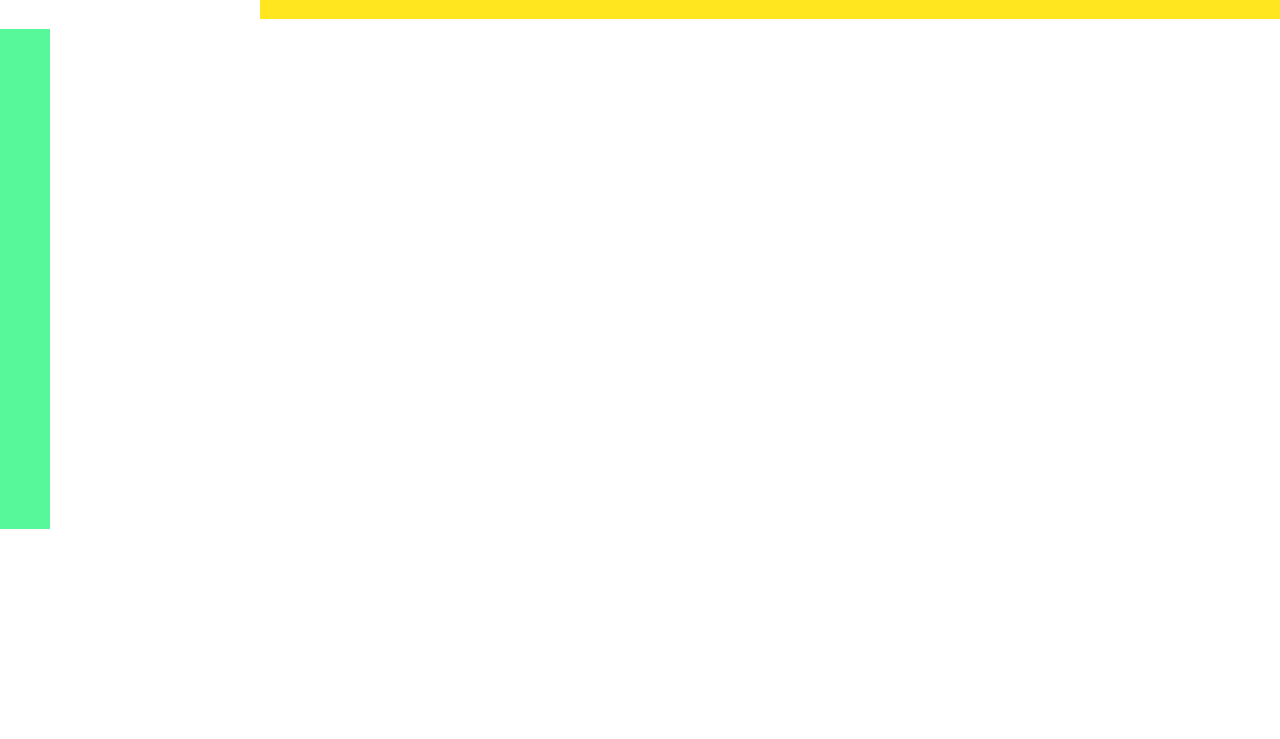
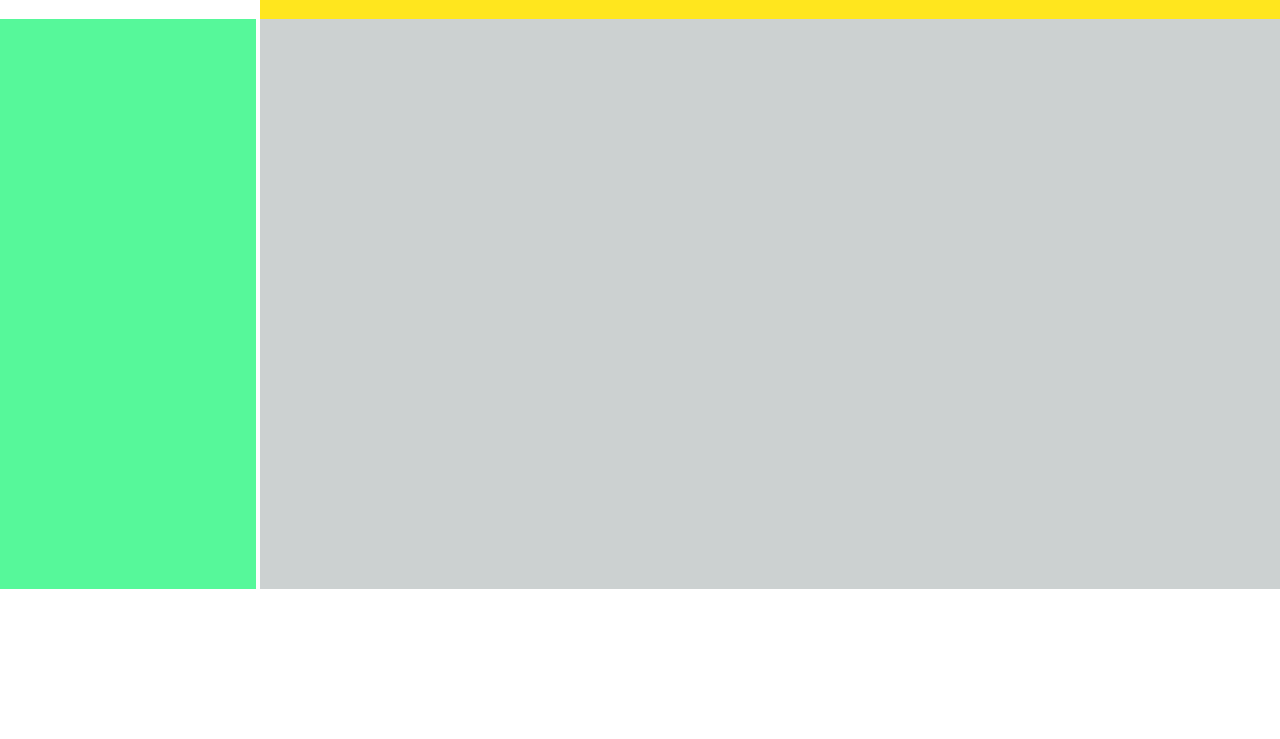
Before and after one commit to Laboratoria/lim-2018-05-bc-core-pm-datadashboard, a website: page src/index.html in a window 1280 px wide. Shown: the part 61-800 px from the top of the page. Drawn offline with Linux system fonts and the light colour scheme.

Commit message:
organizando elementos del html y colores css

```diff
--- a/src/index.html
+++ b/src/index.html
@@ -16,6 +16,9 @@
       <div class="caja2">
       </div>
 
+      <div class="caja3">
+      </div>
+
 
       <h1><div class="blue">1</h1>
 
--- a/src/style.css
+++ b/src/style.css
@@ -4,7 +4,6 @@ body {
 }
 
 .logo{
-    /* background-color: #fff; */
     position: absolute;
     top: 0;
     width: 20%;
@@ -20,16 +19,27 @@ body {
     height: 80px;
     left: 260px;
     right: 0;
+    text-align: center;
     color: #fff ;
+
 }
 
 .caja2{
     background-color: #56F89A;
     position: absolute;
-    width: 50px;
-    height: 500px;
-    top: 90px;
+    width: 20%;
+    height: 570px;
+    top: 80px;
     left: 0;
     right: 0;
 
 }
+.caja3{
+    background-color: #CCD1D1;
+    position: absolute;
+    top: 80px;
+    width: 80%;
+    height: 570px;
+    left: 260px;
+
+}
```
